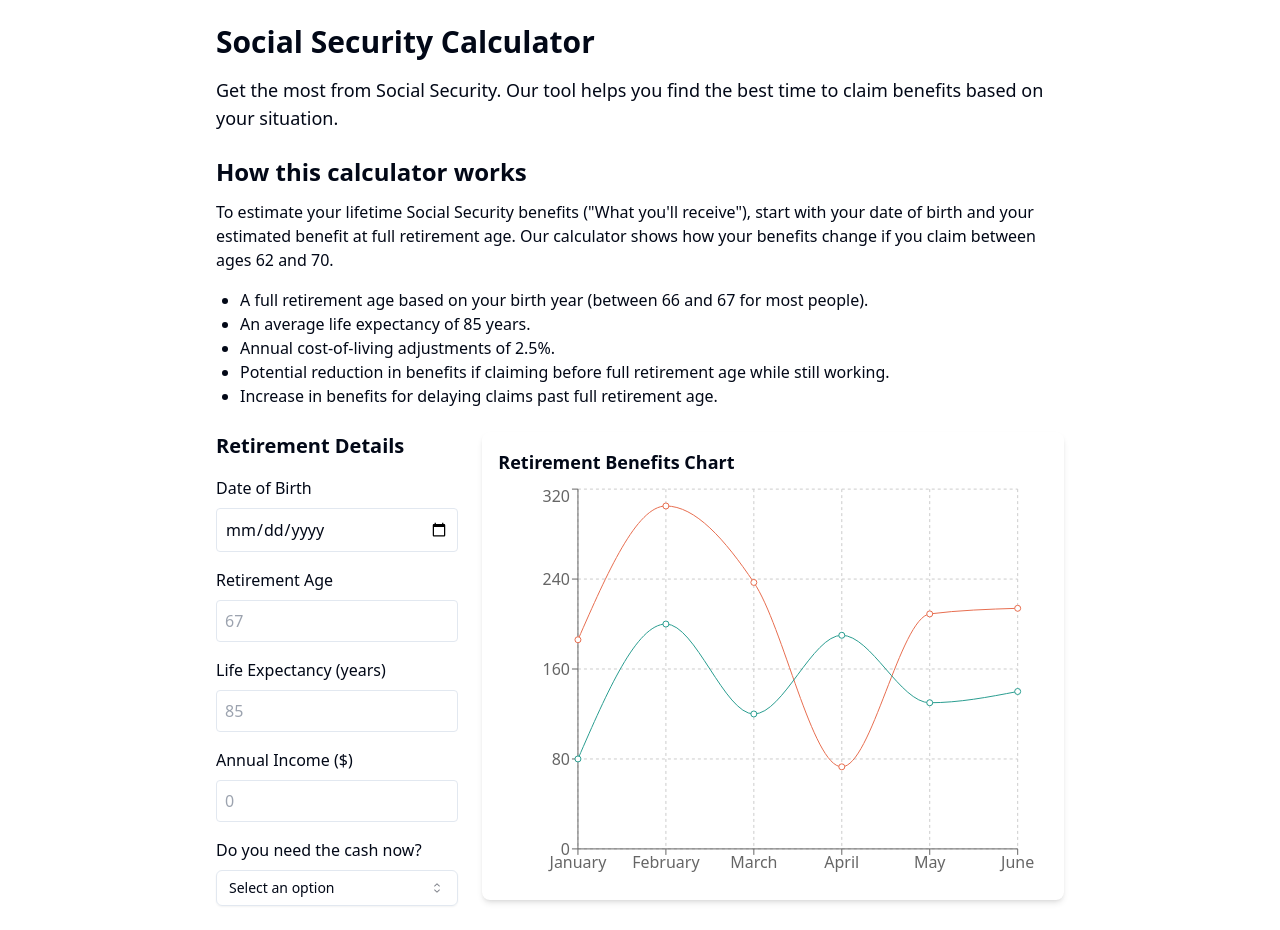
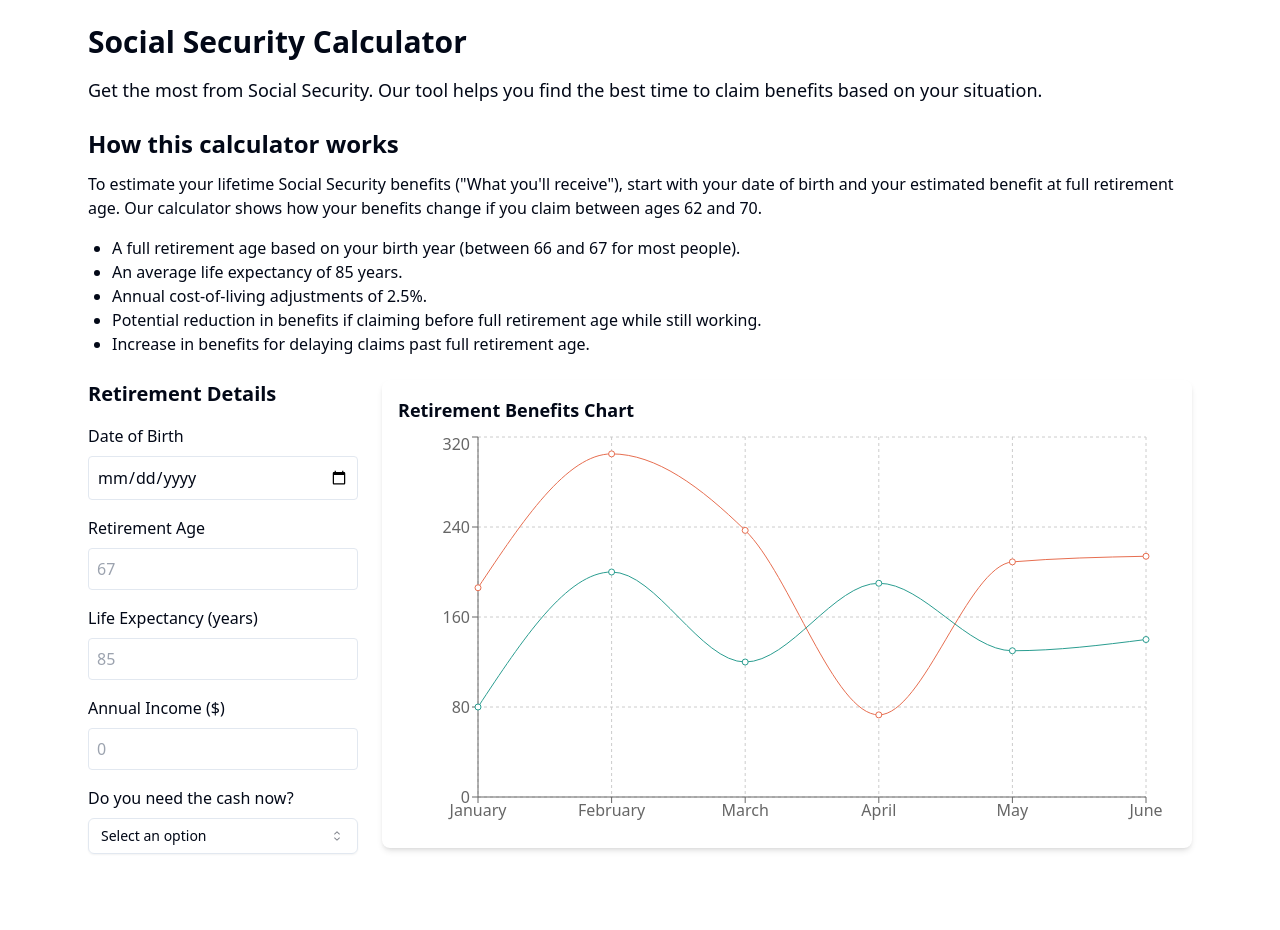
Before and after one commit to benkhong27/social-security-calculator, a React (Vite) app: page / in a window 1280 px wide. After the commit the page ends 878 px from the top, so only its background shows below. Built offline with nearby package versions, Linux system fonts and the light colour scheme.

Commit message:
graph proportion

```diff
--- a/src/App.jsx
+++ b/src/App.jsx
@@ -39,7 +39,7 @@ const chartConfig = {
 
 function App() {
   return (
-    <div className="flex flex-col p-6 max-w-4xl mx-auto">
+    <div className="flex flex-col p-6 max-w-6xl mx-auto">
       <h1 className="text-3xl font-bold mb-4">Social Security Calculator</h1>
       <p className="text-lg mb-6">
         Get the most from Social Security. Our tool helps you find the best time
@@ -68,7 +68,7 @@ function App() {
         </li>
       </ul>
       <div className="flex flex-col md:flex-row gap-6">
-        <div className="w-full md:w-1/3 space-y-4">
+        <div className="w-full md:w-1/4 space-y-4">
           <h3 className="text-xl font-semibold mb-3">Retirement Details</h3>
 
           <div>
@@ -123,7 +123,7 @@ function App() {
           </div>
         </div>
 
-        <div className="w-full md:w-4/5">
+        <div className="w-full md:w-3/4">
           <div className="bg-white shadow-md rounded-lg p-4">
             <h4 className="text-lg font-semibold mb-2">
               Retirement Benefits Chart
```
